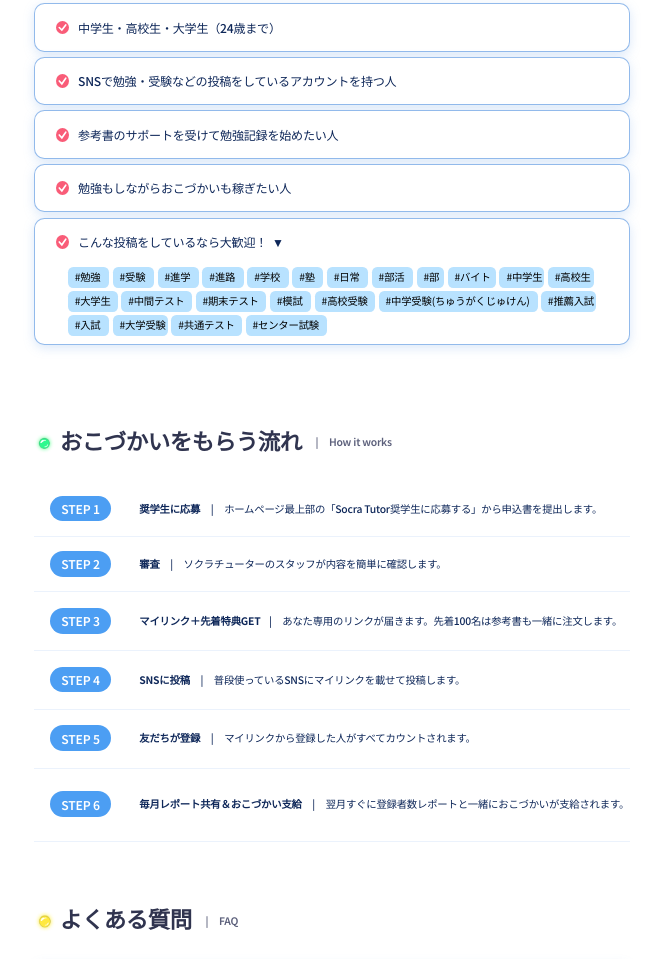
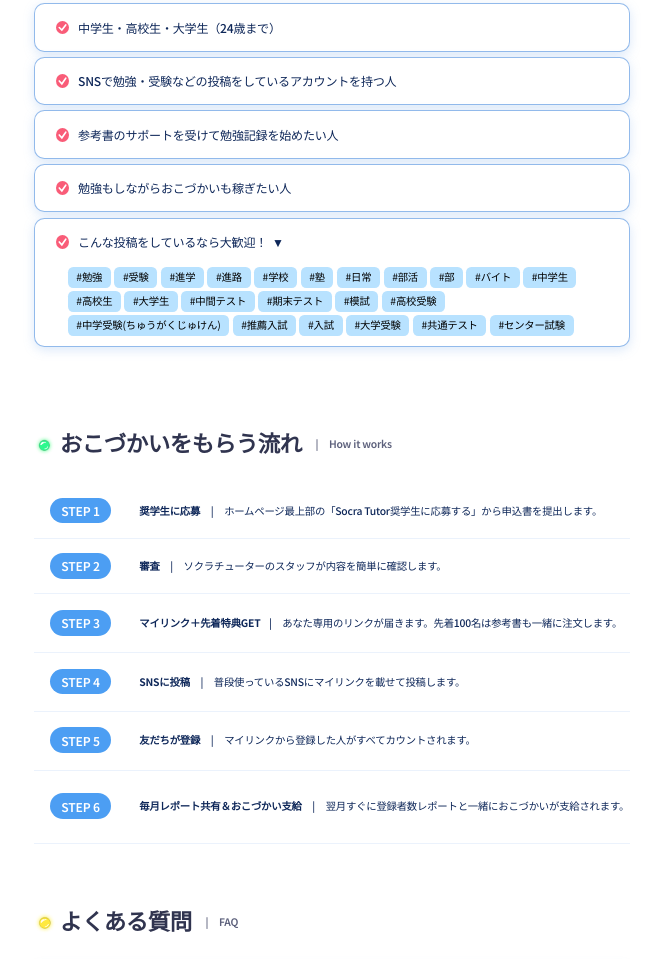
Before and after one commit to kyungheekim-stack/socratutor_scholarship, a plain HTML site: page index.html in a window 1280 px wide. Shown: the part 1375-2334 px from the top of the page, without its empty margins (309-972 px from the left). Drawn offline with Linux system fonts and the light colour scheme; a web font is replaced by a local one.

Commit message:
해시태그 박스를 글자 길이에 맞춘 자동 폭 + 자동 줄바꿈으로 변경
Co-Authored-By: Claude Opus 5.5 <noreply@anthropic.com>

```diff
--- a/index.html
+++ b/index.html
@@ -149,11 +149,12 @@ ol{list-style:none}
 .who-row{height:28px;display:flex;align-items:center;padding-left:12px;gap:5px}
 .who-row img,.who-last .hd img{width:8px;height:8px}
 .who-row span,.who-last .hd span{font-size:7px;font-weight:500;line-height:1.32;letter-spacing:-.14px;color:var(--blue-700);white-space:pre}
-.who-last{height:74px;padding-top:7px}
+.who-last{min-height:74px;padding:7px 0 6px}
 .who-last .hd{display:flex;align-items:center;gap:5px;height:13px;padding-left:12px}
-.tags{margin:8px 0 0 19px;display:flex;flex-direction:column;gap:2px}
-.tags div{display:flex;gap:2px}
-.tag{height:12px;padding:1px 0 0 4px;border-radius:3px;background:var(--blue-300);font-size:6px;font-weight:400;line-height:1.52;letter-spacing:-.12px;color:#000;white-space:nowrap;overflow:hidden}
+/* 태그 폭은 글자 길이에 맞춰 자동, 줄이 차면 자동 줄바꿈 */
+.tags{margin:8px 14px 0 19px;display:flex;flex-wrap:wrap;gap:2px}
+.tags div{display:contents}
+.tag{display:inline-flex;align-items:center;height:12px;padding:0 5px;border-radius:3px;background:var(--blue-300);font-size:6px;font-weight:400;line-height:1;letter-spacing:-.12px;color:#000;white-space:nowrap}
 
 /* ---------- How it works ---------- */
 .how-head{margin-top:46px}
@@ -328,13 +329,13 @@ ol{list-style:none}
           <div class="hd"><img src="assets/check.svg" alt="" width="8" height="8"><span>こんな投稿をしているなら大歓迎！  ▼</span></div>
           <div class="tags">
             <div>
-              <span class="tag" style="width:24px">#勉強</span><span class="tag" style="width:24px">#受験</span><span class="tag" style="width:24px">#進学</span><span class="tag" style="width:24px">#進路</span><span class="tag" style="width:24px">#学校</span><span class="tag" style="width:18px">#塾</span><span class="tag" style="width:24px">#日常</span><span class="tag" style="width:24px">#部活</span><span class="tag" style="width:16px">#部</span><span class="tag" style="width:28px">#バイト</span><span class="tag" style="width:26px">#中学生</span><span class="tag" style="width:27px">#高校生</span>
+              <span class="tag">#勉強</span><span class="tag">#受験</span><span class="tag">#進学</span><span class="tag">#進路</span><span class="tag">#学校</span><span class="tag">#塾</span><span class="tag">#日常</span><span class="tag">#部活</span><span class="tag">#部</span><span class="tag">#バイト</span><span class="tag">#中学生</span><span class="tag">#高校生</span>
             </div>
             <div>
-              <span class="tag" style="width:29px">#大学生</span><span class="tag" style="width:41px">#中間テスト</span><span class="tag" style="width:41px">#期末テスト</span><span class="tag" style="width:24px">#模試</span><span class="tag" style="width:35px">#高校受験</span><span class="tag" style="width:92px">#中学受験(ちゅうがくじゅけん)</span><span class="tag" style="width:32px">#推薦入試</span>
+              <span class="tag">#大学生</span><span class="tag">#中間テスト</span><span class="tag">#期末テスト</span><span class="tag">#模試</span><span class="tag">#高校受験</span><span class="tag">#中学受験(ちゅうがくじゅけん)</span><span class="tag">#推薦入試</span>
             </div>
             <div>
-              <span class="tag" style="width:24px">#入試</span><span class="tag" style="width:32px">#大学受験</span><span class="tag" style="width:41px">#共通テスト</span><span class="tag" style="width:47px">#センター試験</span>
+              <span class="tag">#入試</span><span class="tag">#大学受験</span><span class="tag">#共通テスト</span><span class="tag">#センター試験</span>
             </div>
           </div>
         </div>
```
